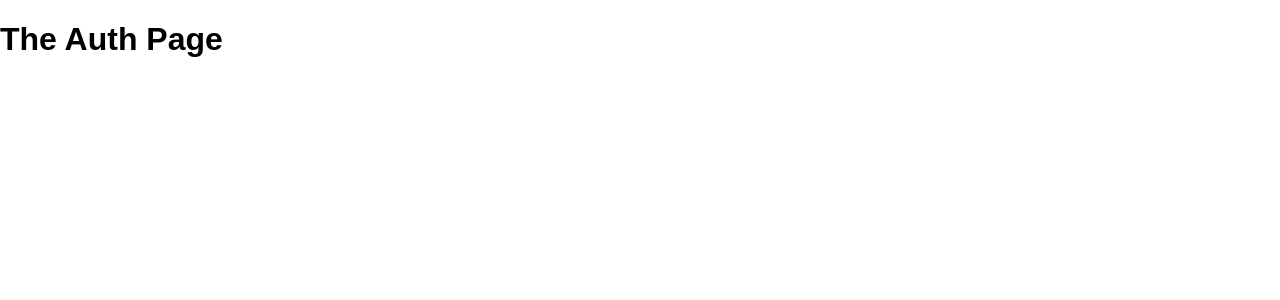
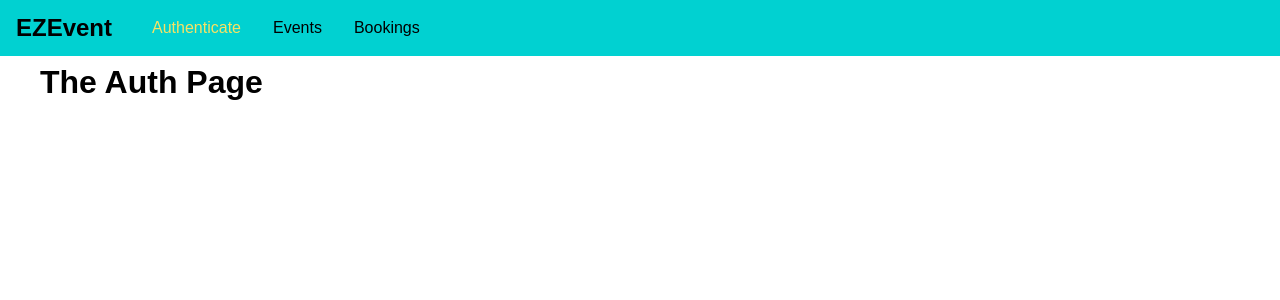
Before and after one commit to AnthonyClausing/graphql-react-event-booking, a React (Create React App) app in the folder public/: page /auth in a window 1280 px wide. Shown: the top 300 px of the page. Built offline with nearby package versions, Linux system fonts and the light colour scheme.

Commit message:
navbar createdstyled

```diff
--- a/public/src/App.css
+++ b/public/src/App.css
@@ -0,0 +1,3 @@
+.main-content{
+  margin: 4rem 2.5rem;
+}
--- a/public/src/App.js
+++ b/public/src/App.js
@@ -1,21 +1,28 @@
 import React, { Component } from 'react';
-import './App.css';
 import { BrowserRouter, Route, Redirect, Switch } from 'react-router-dom';
 
 import AuthPage from './pages/Auth';
 import EventsPage from './pages/Events';
 import BookingsPage from './pages/Bookings';
+import MainNavigation from './components/Navigation/MainNavigation';
+
+import './App.css';
 
 class App extends Component {
   render() {
     return (
       <BrowserRouter>
+        <div id="whole-page">
+          <MainNavigation/>
+          <main className="main-content">
             <Switch>
               <Redirect from="/" to="/auth" exact/>
               <Route path="/auth" component={AuthPage}/>
               <Route path="/events" component={EventsPage}/>
               <Route path="/bookings" component={BookingsPage}/>
             </Switch>
+          </main>
+        </div>
       </BrowserRouter>
     );
   }
--- /dev/null
+++ b/public/src/components/Navigation/MainNavigation.css
@@ -0,0 +1,42 @@
+.main-navigation {
+  position: fixed;
+  left: 0;
+  top: 0;
+  width: 100%;
+  height: 3.5rem;
+  background: #01d1d1;
+  padding: 0 1rem;
+  display: flex;
+  align-items: center;
+}
+
+.main-navigation__logo h1 {
+  margin: 0;
+  font-size: 1.5rem;
+}
+
+.main-navigation__items {
+  margin-left: 1.5rem;
+}
+
+.main-navigation__items ul {
+  display: flex;
+  list-style: none;
+  padding: 0;
+  margin: 0;
+}
+
+.main-navigation__items li {
+  margin: 0 1rem;
+}
+
+.main-navigation__items a {
+  text-decoration: none;
+  color: #000;
+}
+
+.main-navigation__items a:hover,
+.main-navigation__items a:active,
+.main-navigation__items a.active {
+  color: #f8e264;
+}
--- /dev/null
+++ b/public/src/components/Navigation/MainNavigation.js
@@ -0,0 +1,26 @@
+import React from 'react';
+import { NavLink } from 'react-router-dom';
+
+import './MainNavigation.css';
+const mainNavigation = props => (
+  <header className="main-navigation">
+    <div className="main-navigation__logo">
+      <h1>EZEvent</h1>
+    </div>
+    <nav className="main-navigation__items">
+      <ul>
+        <li>
+          <NavLink to="/auth">Authenticate</NavLink>
+        </li>
+        <li>
+          <NavLink to="/events">Events</NavLink>
+        </li>
+        <li>
+          <NavLink to="/bookings">Bookings</NavLink>
+        </li>
+      </ul>
+    </nav>
+  </header>
+);
+
+export default mainNavigation;
```
Lines whose indentation alone changed are shown as unchanged.
